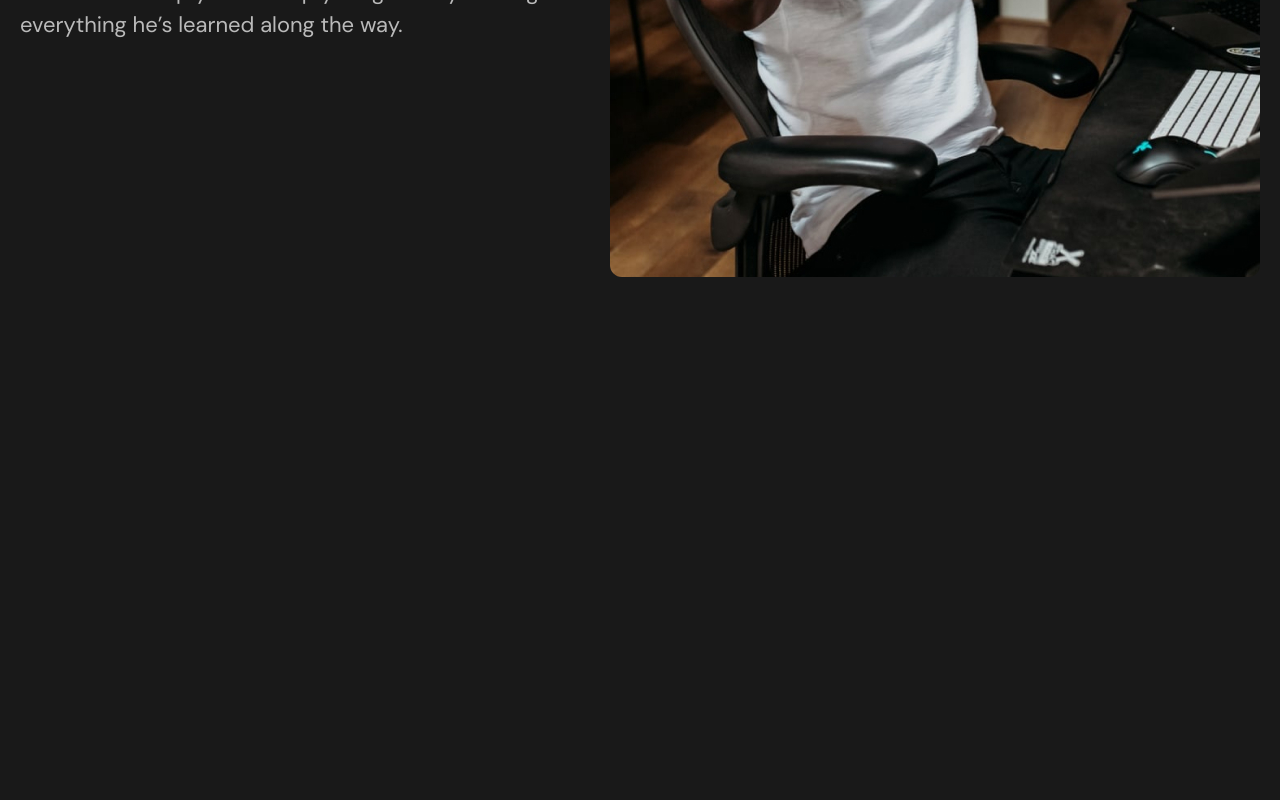
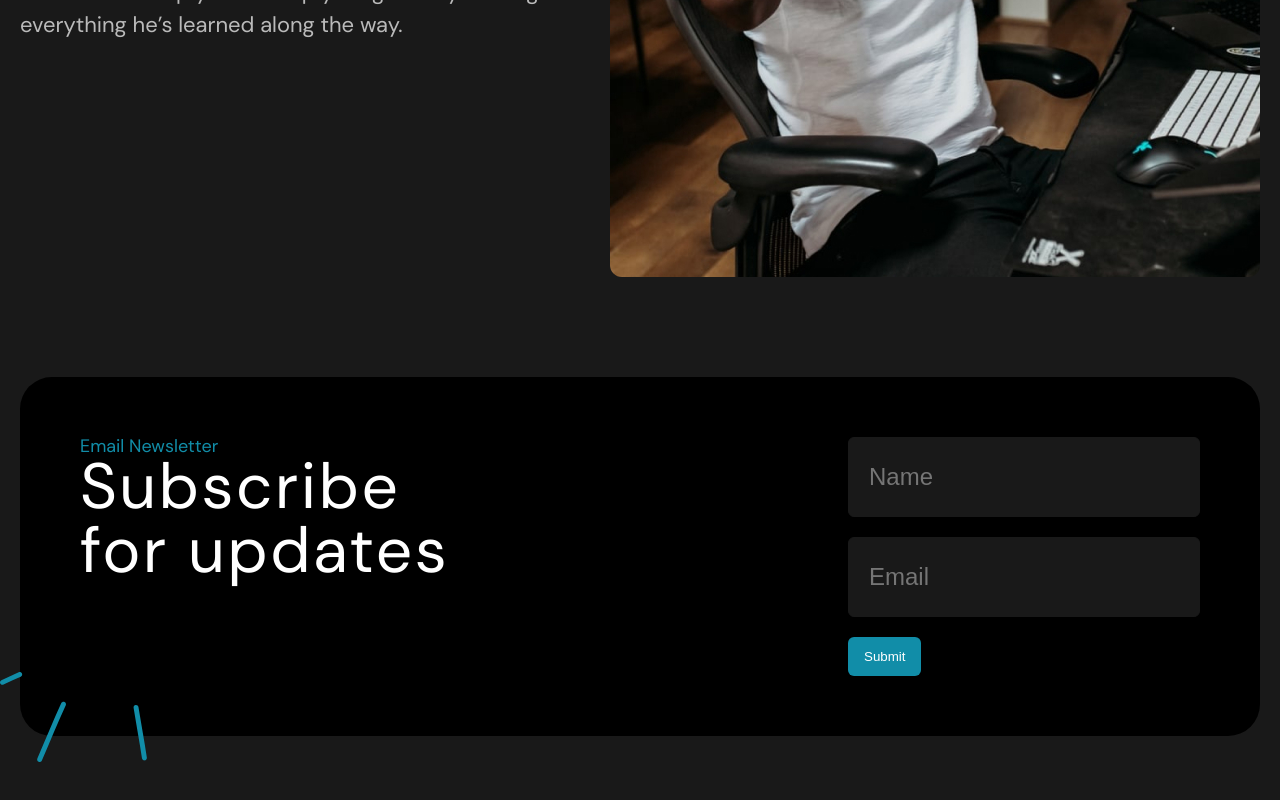
Before and after one commit to IskDev0/Castaway, a Vue app: page /episodes/1 in a window 1280 px wide. Shown: the part 4184-4984 px from the top of the page. Before the commit the page ends 4461 px from the top, so only its background shows below. Built offline with nearby package versions, Linux system fonts and the light colour scheme.

Commit message:
Added email newsletter section

```diff
--- a/src/App.vue
+++ b/src/App.vue
@@ -1,9 +1,9 @@
 <script setup>
-import {RouterView} from 'vue-router'
 import TheHeader from "./components/TheHeader.vue"
 import TheHero from "./components/TheHero.vue"
 import LatestEpisodes from "./components/LatestEpisodes.vue";
 import AboutSection from "./components/AboutSection.vue"
+import EmailNewsletter from "./components/EmailNewsletter.vue"
 </script>
 
 <template>
@@ -11,5 +11,5 @@ import AboutSection from "./components/AboutSection.vue"
   <TheHero/>
   <LatestEpisodes/>
   <AboutSection/>
-  <RouterView/>
+  <EmailNewsletter/>
 </template>
--- a/src/assets/scss/episodes.scss
+++ b/src/assets/scss/episodes.scss
@@ -25,14 +25,4 @@
     background: #191919;
     border-radius: 6px;
   }
-  &__title {
-    letter-spacing: 2.56px;
-    font-size: 3.556rem;
-  }
-  &__btn {
-    padding: 12px 16px;
-    background: #118DA8;
-    border-radius: 6px;
-    color: #fff;
-  }
 }
--- /dev/null
+++ b/src/assets/scss/newsletter.scss
@@ -0,0 +1,45 @@
+.newsletter {
+
+  &__wrapper {
+    display: flex;
+    justify-content: space-between;
+    background: #000;
+    -webkit-border-radius: 32px;
+    -moz-border-radius: 32px;
+    border-radius: 32px;
+    padding: 60px;
+    position: relative;
+
+    &:after {
+      position: absolute;
+      content: url("../images/icons/email-particles.svg");
+      left: -20px;
+      bottom: -30px;
+    }
+  }
+
+  &__text {
+    max-width: 400px;
+  }
+
+  &__form {
+    display: flex;
+    flex-direction: column;
+    align-items: flex-start;
+    gap: 20px;
+  }
+
+  .form__input {
+    background: #191919;
+    border: 1px solid #191919;
+    color: #fff;
+    border-radius: 6px;
+    padding: 25px 20px;
+    font-size: 1.333rem;
+
+    &:focus {
+      outline: none;
+      border: 1px solid #fff;
+    }
+  }
+}
--- a/src/assets/scss/normalize.scss
+++ b/src/assets/scss/normalize.scss
@@ -44,6 +44,7 @@ textarea{
 }
 input[type=submit]{
   border: none;
+  cursor: pointer;
 }
 input[type=submit]:focus{
   outline: none;
--- a/src/assets/scss/style.scss
+++ b/src/assets/scss/style.scss
@@ -4,6 +4,7 @@
 @import "hero";
 @import "episodes";
 @import "about";
+@import "newsletter";
 
 html {
   font-size: 18px;
@@ -39,6 +40,10 @@ body {
 
 .section {
   padding: 100px 0;
+  &__title {
+    letter-spacing: 2.56px;
+    font-size: 3.556rem;
+  }
   &__subtitle {
     color: #118DA8;
   }
@@ -48,3 +53,9 @@ body {
   line-height: 150%;
   font-size: 1.222rem;
 }
+.btn {
+  padding: 12px 16px;
+  background: #118DA8;
+  border-radius: 6px;
+  color: #fff;
+}
--- /dev/null
+++ b/src/components/EmailNewsletter.vue
@@ -0,0 +1,25 @@
+<template>
+  <section class="newsletter section">
+    <div class="container">
+      <div class="newsletter__wrapper">
+        <div class="newsletter__text">
+          <h2 class="section__subtitle">Email Newsletter</h2>
+          <h3 class="section__title">Subscribe for updates</h3>
+        </div>
+        <form @submit.prevent class="newsletter__form">
+          <input type="text" class="form__input" placeholder="Name">
+          <input type="text" class="form__input" placeholder="Email">
+          <input type="submit" class="form__submit btn" value="Submit">
+        </form>
+      </div>
+    </div>
+  </section>
+</template>
+
+<script>
+
+</script>
+
+<style scoped>
+
+</style>
--- a/src/components/LatestEpisodes.vue
+++ b/src/components/LatestEpisodes.vue
@@ -7,9 +7,9 @@
           <div class="episode__text">
             <p class="episode__genre">{{ episode.genre }}</p>
             <p class="episode__number section__subtitle">Episode {{ episode.id }}</p>
-            <p class="episode__title">{{ episode.title }}</p>
+            <p class="episode__title section__title">{{ episode.title }}</p>
             <p class="episode__desc desc">{{ episode.desc }}</p>
-            <button class="episode__btn">View Episode Details</button>
+            <button class="episode__btn btn">View Episode Details</button>
           </div>
         </div>
       </div>
```
